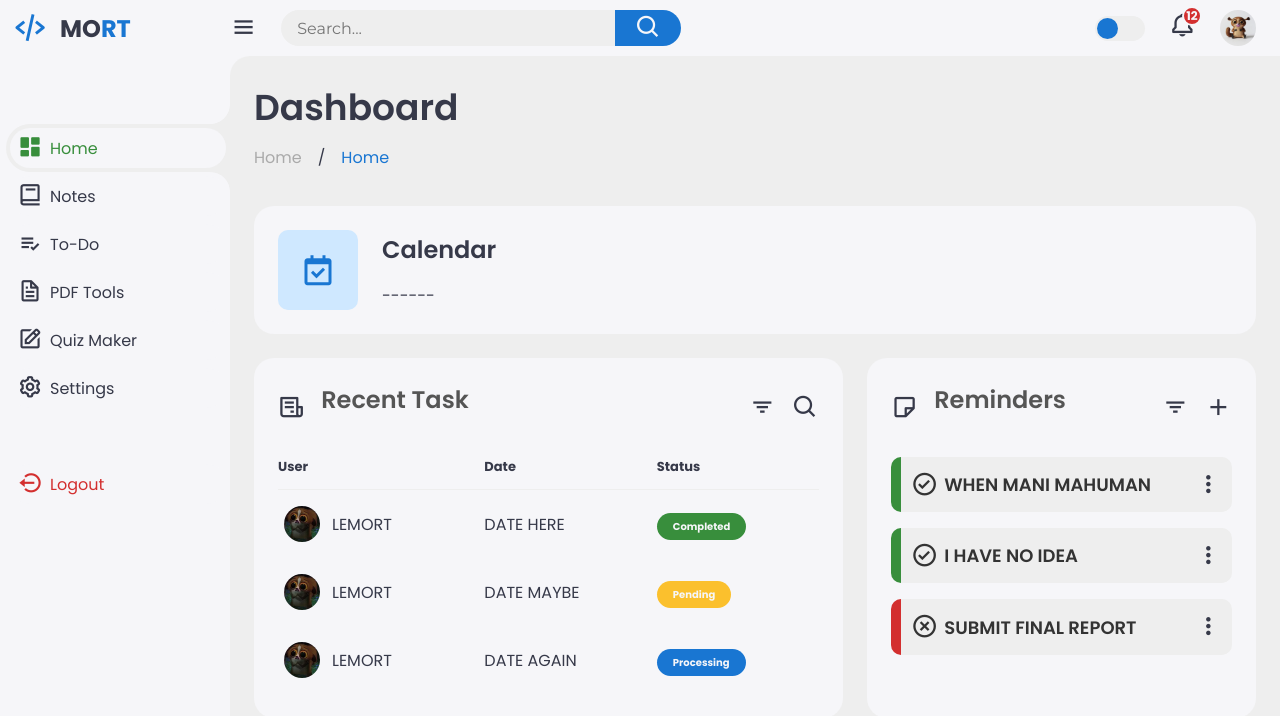
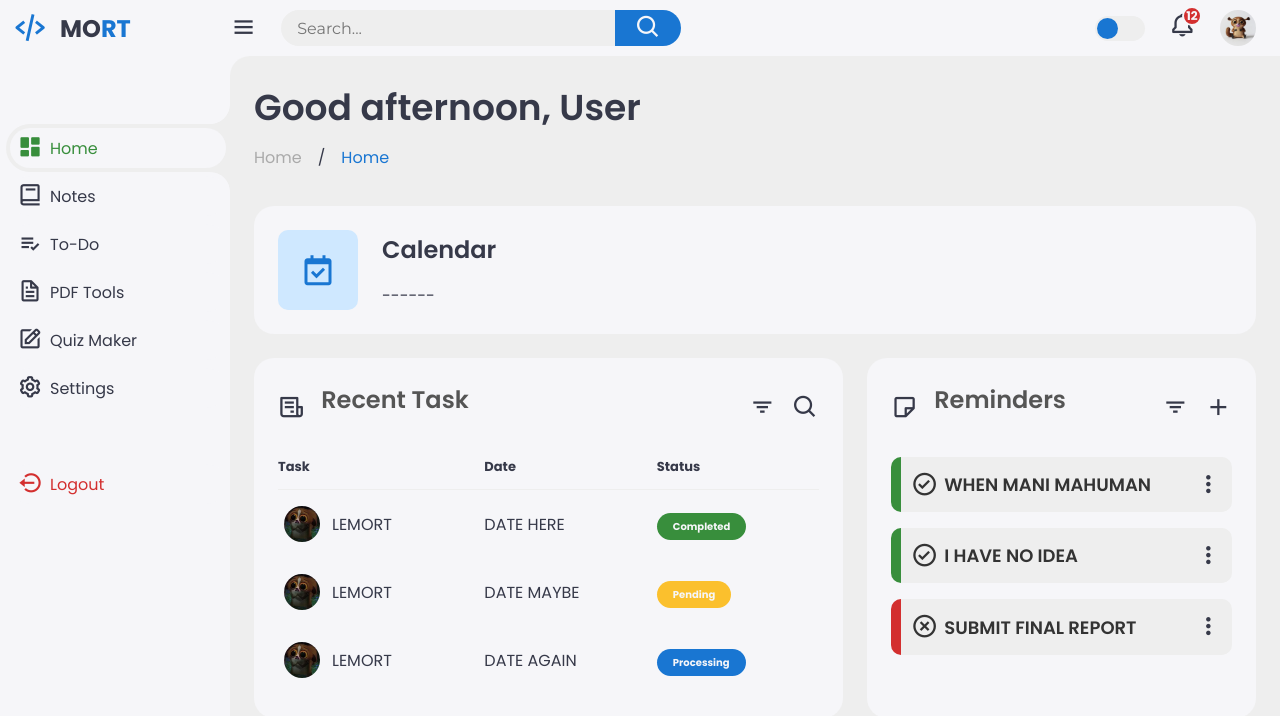
Before and after one commit to Akihito0/Mort, a React (Create React App) app in the folder client/: page /dashboard in a window 1280 px wide. Shown: the top 716 px of the page. Built offline with nearby package versions, Linux system fonts and the light colour scheme.

Commit message:
Added Greetings for the user

```diff
--- a/client/src/pages/Dashboard.js
+++ b/client/src/pages/Dashboard.js
@@ -7,6 +7,9 @@ import '../styles/dashboard.css';
 import { signOut } from 'firebase/auth'; // logging out
 import { auth } from '../firestore-database/firebase'; //Firebase auth instance
 import { useNavigate } from 'react-router-dom'; // Required for navigate()
+
+const user = auth.currentUser;
+const userName = user ? user.displayName : 'User';
 
 const Dashboard = () => {
   const navigate = useNavigate();
@@ -119,7 +122,7 @@ const Dashboard = () => {
             <>
               <div className="header">
                 <div className="left">
-                  <h1>Dashboard</h1>
+                  <h1>{getGreeting()}</h1>
                   <ul className="breadcrumb">
                     <li><a href="#">Home</a></li>
                     <li>/</li>
@@ -167,7 +170,17 @@ const Dashboard = () => {
     </div>
   );
 };
-
+function getTimeofDay(){
+  const hours = new Date().getHours();
+  if (hours < 12) return 'morning';
+  if (hours < 18) return 'afternoon';
+  return 'evening';
+}
+function getGreeting() {
+  const timeOfDay = getTimeofDay();
+  const greeting = `Good ${timeOfDay}, ${userName}`;
+  return greeting;
+}
 const Orders = () => (
   <div className="orders">
     <div className="header">
@@ -178,7 +191,7 @@ const Orders = () => (
     </div>
     <table>
       <thead>
-        <tr><th>User</th><th>Date</th><th>Status</th></tr>
+        <tr><th>Task</th><th>Date</th><th>Status</th></tr>
       </thead>
       <tbody>
         <tr>
```
